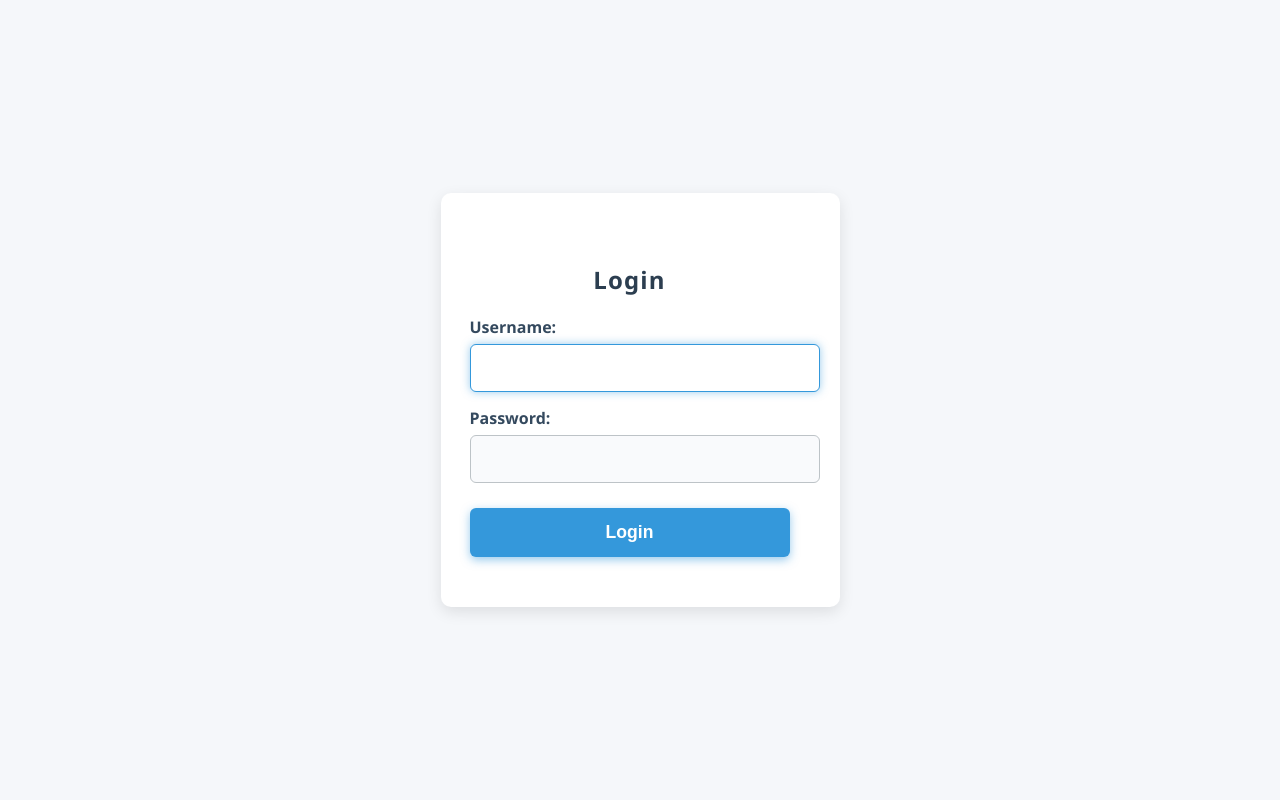
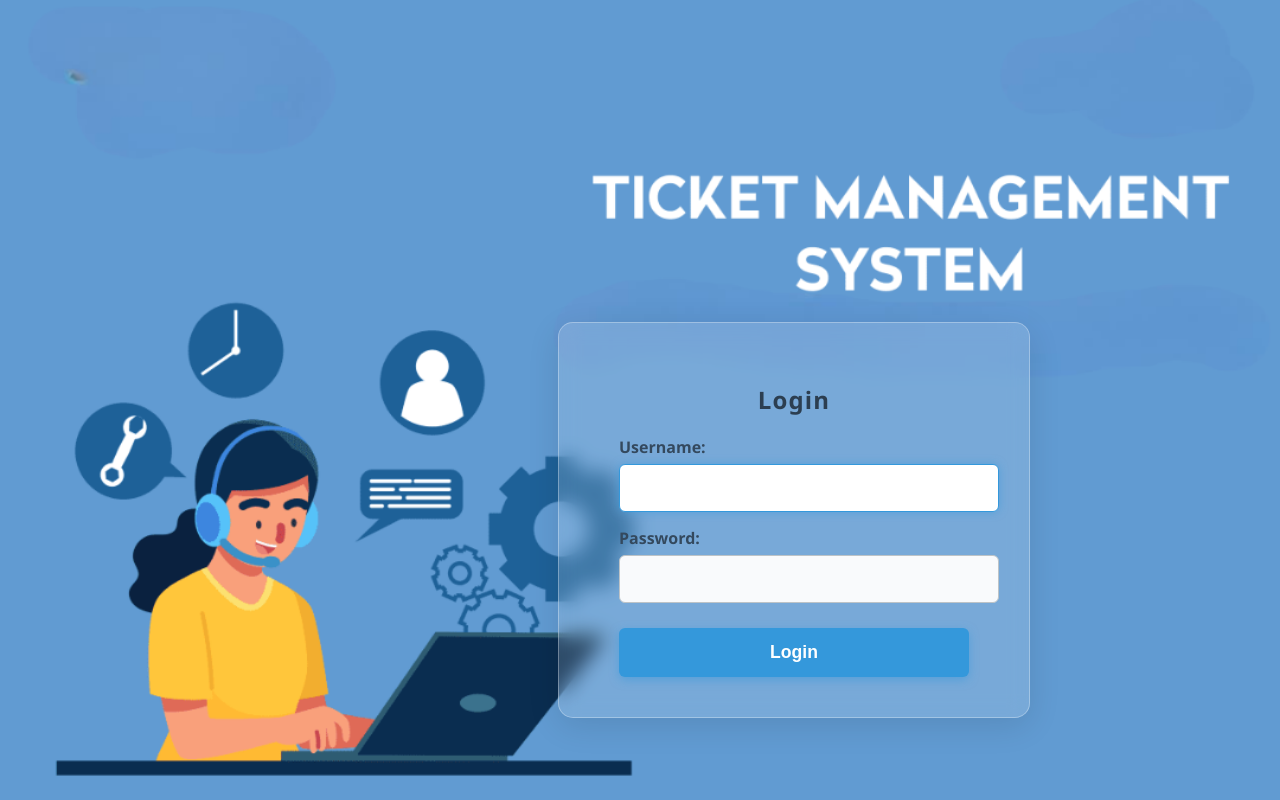
Before and after one commit to harinath187/STS, a Flask app: page /login in a window 1280 px wide. Run offline with Flask 3, Linux system fonts and the light colour scheme.

Commit message:
login ui added

```diff
--- a/app/static/css/login.css
+++ b/app/static/css/login.css
@@ -1,14 +1,18 @@
 body {
+  background-image: url("../images/Ticket-Management-System.png");
+  background-size: cover;
+  background-repeat: no-repeat;
+  background-position: center;
+  height: 100vh;
   margin: 0;
   font-family: 'Segoe UI', Tahoma, Geneva, Verdana, sans-serif;
-      background: #f5f7fa;
   display: flex;
   justify-content: center;
   align-items: center;
-      height: 100vh;
   color: #34495e;
+}
 
-    }
+
     h2 {
       text-align: center;
       font-weight: 700;
@@ -17,20 +21,31 @@
       letter-spacing: 0.05em;
     }
     form {
-      background: white;
-      padding: 50px;
-      border-radius: 10px;
-      box-shadow: 0 5px 15px rgba(0,0,0,0.1);
-      width: 320px;
-      padding-left:29px;
+  background: rgba(255, 255, 255, 0.15);
+  backdrop-filter: blur(10px);
+  -webkit-backdrop-filter: blur(10px);
+  border-radius: 15px;
+  box-shadow: 0 8px 32px rgba(0, 0, 0, 0.1);
+  border: 1px solid rgba(255, 255, 255, 0.3);
 
+  padding: 40px 60px;
+  width: 350px;
+
+
+  margin: 240px auto 0;
+
+  font-family: 'Segoe UI', Tahoma, Geneva, Verdana, sans-serif;
+  color: #222;
+  margin-right: 250px;
 }
+
     label {
       display: block;
       margin-bottom: 6px;
       font-weight: 600;
       color: #34495e;
       margin-top: 15px;
+
     }
     input[type="text"], input[type="password"] {
       width: 100%;
```
Also changed, not shown: app/static/images/Ticket-Management-System.png (added). Lines whose indentation alone changed are shown as unchanged.
